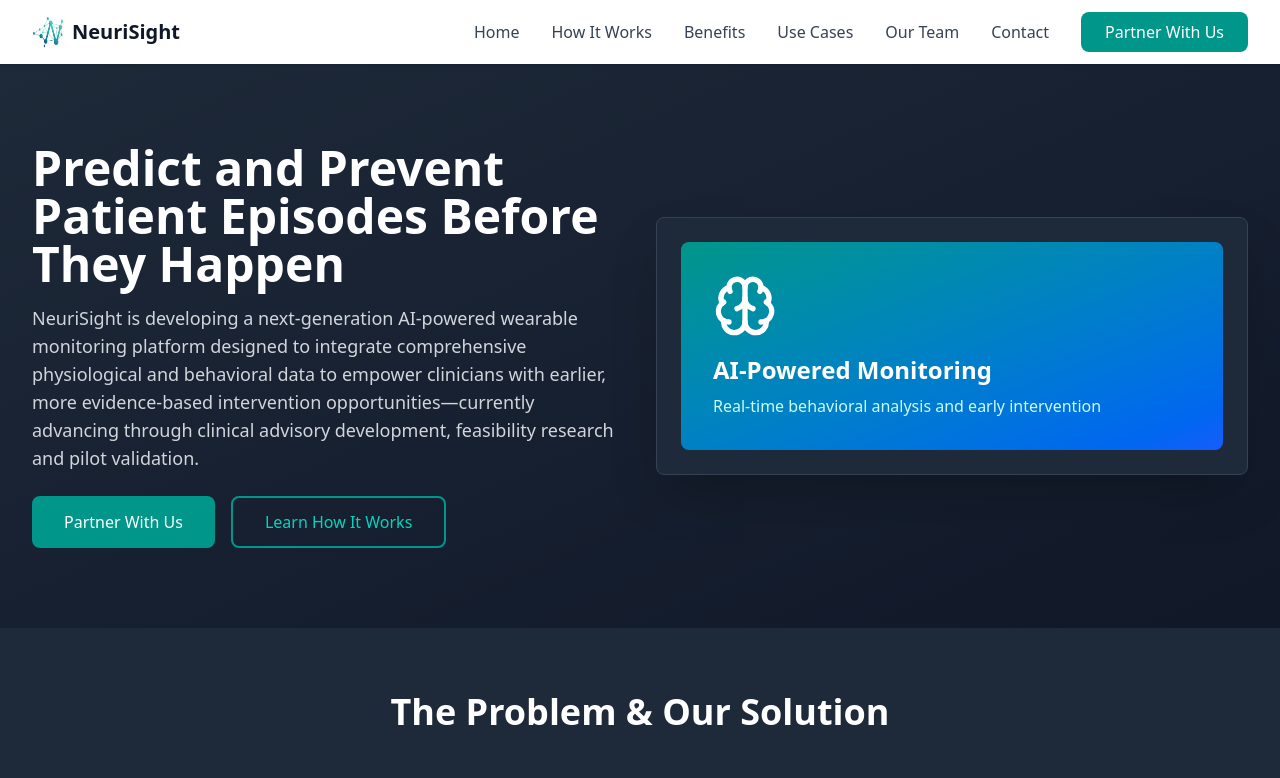
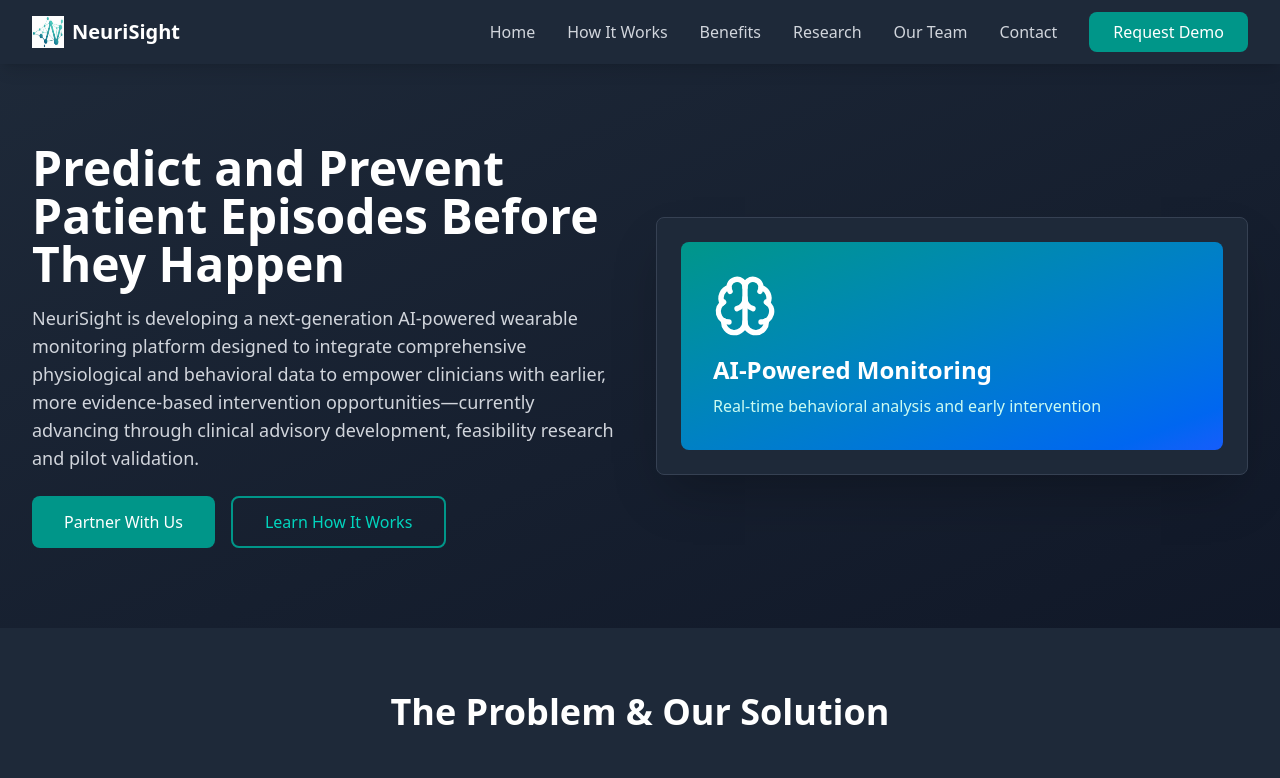
Before and after one commit to neurisight/mindwatch-landing, a React (Vite) app: page / in a window 1280 px wide. Shown: the top 778 px of the page. Built offline with nearby package versions, Linux system fonts and the light colour scheme.

Commit message:
top nav links work

```diff
--- a/src/components/Navigation.tsx
+++ b/src/components/Navigation.tsx
@@ -1,91 +1,119 @@
-import React, { useState } from "react";
-import { Menu, X } from "lucide-react";
-import { Link } from 'react-router-dom';
+import React, { useState } from 'react';
+import { Link, useNavigate } from 'react-router-dom';
+import { Menu, X } from 'lucide-react';
 
 const Navigation = () => {
   const [mobileMenuOpen, setMobileMenuOpen] = useState(false);
+  const navigate = useNavigate();
+
+  const handleHashClick = (e, hash) => {
+    e.preventDefault();
+
+    // If we're not on the home page, navigate there first
+    if (window.location.pathname !== '/') {
+      navigate('/');
+      // Wait for navigation, then scroll
+      setTimeout(() => {
+        const element = document.querySelector(hash);
+        if (element) {
+          element.scrollIntoView({ behavior: 'smooth' });
+        }
+      }, 100);
+    } else {
+      // Already on home page, just scroll
+      const element = document.querySelector(hash);
+      if (element) {
+        element.scrollIntoView({ behavior: 'smooth' });
+      }
+    }
+
+    setMobileMenuOpen(false);
+  };
 
   return (
-    <nav className="bg-white shadow-sm sticky top-0 z-50">
+    <nav className="bg-gray-800 shadow-lg sticky top-0 z-50">
       <div className="max-w-7xl mx-auto px-4 sm:px-6 lg:px-8">
         <div className="flex justify-between items-center h-16">
           <div className="flex items-center space-x-2">
-            <img src="/logo1.png" alt="NeuriSight Logo" className="w-8 h-8" />
-            <span className="text-xl font-bold text-gray-900">NeuriSight</span>
+            <img
+              src="/logo1.png"
+              alt="NeuriSight Logo"
+              className="w-8 h-8"
+            />
+            <span className="text-xl font-bold text-white">
+              NeuriSight
+            </span>
           </div>
 
           {/* Desktop Navigation */}
           <div className="hidden md:flex items-center space-x-8">
-            <Link to="/" className="text-gray-700 hover:text-teal-600">
-              Home
-            </Link>
-            <Link to="/#how" className="text-gray-700 hover:text-teal-600">
+            <Link to="/" className="text-gray-300 hover:text-teal-400">Home</Link>
+            <a
+              href="#how"
+              onClick={(e) => handleHashClick(e, '#how')}
+              className="text-gray-300 hover:text-teal-400 cursor-pointer"
+            >
               How It Works
-            </Link>
-            <Link to="/#benefits" className="text-gray-700 hover:text-teal-600">
+            </a>
+            <a
+              href="#benefits"
+              onClick={(e) => handleHashClick(e, '#benefits')}
+              className="text-gray-300 hover:text-teal-400 cursor-pointer"
+            >
               Benefits
-            </Link>
-            <Link to="/#use-cases" className="text-gray-700 hover:text-teal-600">
-              Use Cases
-            </Link>
-            <Link to="/team" className="text-gray-700 hover:text-teal-600">
-              Our Team
-            </Link>
-            <Link to="/#contact" className="text-gray-700 hover:text-teal-600">
+            </a>
+            <Link to="/research" className="text-gray-300 hover:text-teal-400">Research</Link>
+            <Link to="/team" className="text-gray-300 hover:text-teal-400">Our Team</Link>
+            <a
+              href="#contact"
+              onClick={(e) => handleHashClick(e, '#contact')}
+              className="text-gray-300 hover:text-teal-400 cursor-pointer"
+            >
               Contact
-            </Link>
+            </a>
             <button className="bg-teal-600 text-white px-6 py-2 rounded-lg hover:bg-teal-700 transition">
-              Partner With Us
+              Request Demo
             </button>
           </div>
 
           {/* Mobile menu button */}
           <button
-            className="md:hidden"
+            className="md:hidden text-white"
             onClick={() => setMobileMenuOpen(!mobileMenuOpen)}
           >
-            {mobileMenuOpen ? (
-              <X className="w-6 h-6" />
-            ) : (
-              <Menu className="w-6 h-6" />
-            )}
+            {mobileMenuOpen ? <X className="w-6 h-6" /> : <Menu className="w-6 h-6" />}
           </button>
         </div>
 
         {/* Mobile Navigation */}
         {mobileMenuOpen && (
           <div className="md:hidden pb-4">
-            <Link to="/" className="text-gray-700 hover:text-teal-600">
-              Home
-            </Link>
-
-            <Link
-              to="#how"
-              className="block py-2 text-gray-700 hover:text-teal-600"
+            <Link to="/" className="block py-2 text-gray-300 hover:text-teal-400">Home</Link>
+            <a
+              href="#how"
+              onClick={(e) => handleHashClick(e, '#how')}
+              className="block py-2 text-gray-300 hover:text-teal-400 cursor-pointer"
             >
               How It Works
-            </Link>
-            <Link
-              to="#benefits"
-              className="block py-2 text-gray-700 hover:text-teal-600"
+            </a>
+            <a
+              href="#benefits"
+              onClick={(e) => handleHashClick(e, '#benefits')}
+              className="block py-2 text-gray-300 hover:text-teal-400 cursor-pointer"
             >
               Benefits
-            </Link>
-            <Link
-              to="#use-cases"
-              className="block py-2 text-gray-700 hover:text-teal-600"
-            >
-              Use Cases
-            </Link>
-            <Link to="/team" className="text-gray-700 hover:text-teal-600">Our Team</Link>
-            <Link
-              to="#contact"
-              className="block py-2 text-gray-700 hover:text-teal-600"
+            </a>
+            <Link to="/research" className="block py-2 text-gray-300 hover:text-teal-400">Research</Link>
+            <Link to="/team" className="block py-2 text-gray-300 hover:text-teal-400">Our Team</Link>
+            <a
+              href="#contact"
+              onClick={(e) => handleHashClick(e, '#contact')}
+              className="block py-2 text-gray-300 hover:text-teal-400 cursor-pointer"
             >
               Contact
-            </Link>
+            </a>
             <button className="w-full mt-2 bg-teal-600 text-white px-6 py-2 rounded-lg hover:bg-teal-700 transition">
-              Partner With Us
+              Request Demo
             </button>
           </div>
         )}
```
